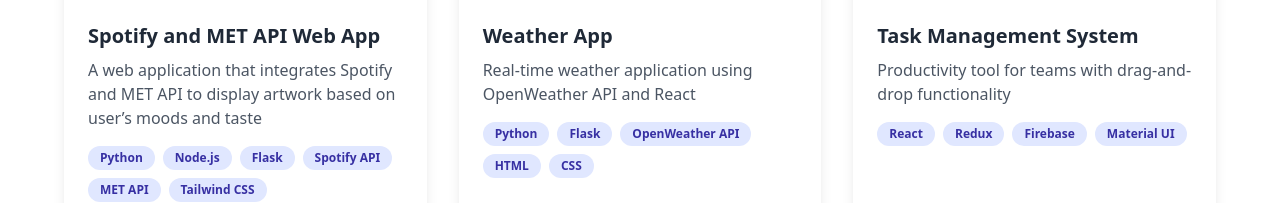
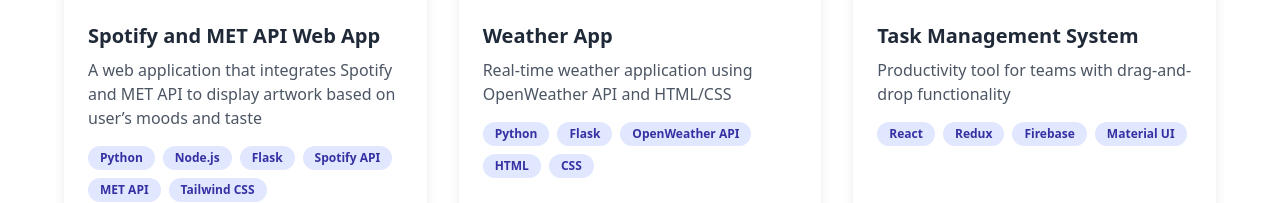
Before and after one commit to Joshkaki00/react-digital-portfolio, a React (Create React App) app: page / in a window 1280 px wide. Both pictures are taken after a click on the button "View Projects". Shown: the part 406-609 px from the top of the page. Built offline with nearby package versions, Linux system fonts and the light colour scheme.

Commit message:
changing projects

```diff
--- a/src/components/Projects.js
+++ b/src/components/Projects.js
@@ -12,7 +12,7 @@ const Projects = () => {
     {
       id: 2,
       title: 'Weather App',
-      description: 'Real-time weather application using OpenWeather API and React',
+      description: 'Real-time weather application using OpenWeather API and HTML/CSS',
       image: '/api/placeholder/600/400',
       tags: ['Python', 'Flask', 'OpenWeather API', 'HTML', 'CSS']
     },
```
